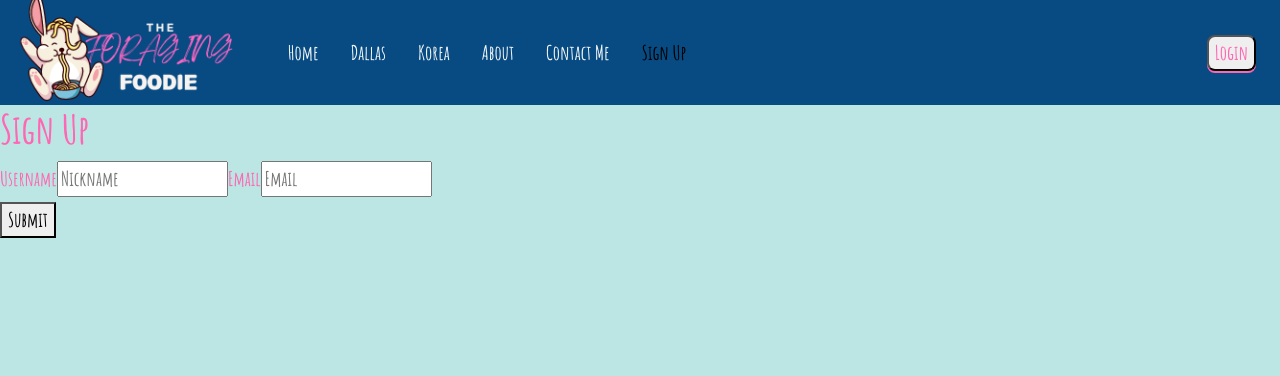
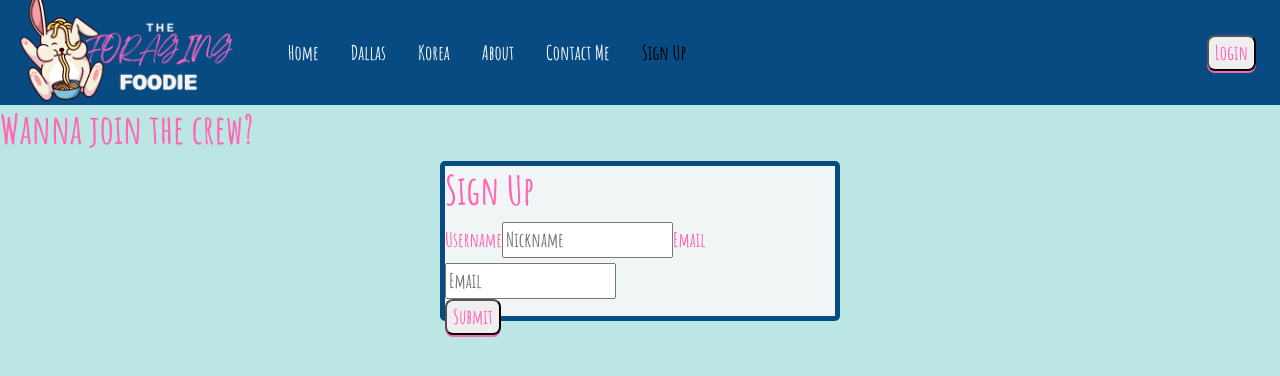
Before and after one commit to asaudu/ForagingFoodie, a React (Create React App) app in the folder client/: page /sign-up in a window 1280 px wide. Shown: the top 376 px of the page. Built offline with nearby package versions, Linux system fonts and the light colour scheme; no server answers.

Commit message:
more styling to sign up form

```diff
--- a/client/src/App.css
+++ b/client/src/App.css
@@ -22,8 +22,8 @@ body {
   border: 2px solid black;
 }
 h2 {
- tetxt-align: center;
- margin: auto;
+  tetxt-align: center;
+  margin: auto;
 }
 
 /* div.beginning {
@@ -63,11 +63,20 @@ div.middle {
 .contactForm {
   margin: auto;
   background-color: #084b83;
-  height: 30rem;
+  height: 31rem;
   width: 25rem;
   border: 5px solid #f0f6f6;
   border-radius: 5px;
   /* opacity: 0.75; */
+}
+
+.signupForm {
+  margin: auto;
+  background-color: #f0f6f6;
+  border: 5px solid #084b83;
+  border-radius: 5px;
+  width: 25rem;
+  height: 10rem;
 }
 
 /* .row {
--- a/client/src/Pages/Contact.js
+++ b/client/src/Pages/Contact.js
@@ -21,6 +21,7 @@ const ContactMe = () => {
 
       <div className="contactContainer">
         <form action="/action_page.php" className="contactForm">
+          <h1>Contact Me</h1>
           <div classNam="row">
             <div classNam="col-25">
               <label for="uname">Username</label>
@@ -67,7 +68,15 @@ const ContactMe = () => {
           </div>
 
           <br />
-          <input style={{ borderRadius: "8px", boxShadow: "0 2px #ff66b3", color: "#ff66b3" }} type="submit" value="Submit" />
+          <input
+            style={{
+              borderRadius: "8px",
+              boxShadow: "0 2px #ff66b3",
+              color: "#ff66b3",
+            }}
+            type="submit"
+            value="Submit"
+          />
           {/* <div class="row">
 
           </div> */}
--- a/client/src/Pages/SignUp.js
+++ b/client/src/Pages/SignUp.js
@@ -1,11 +1,7 @@
 import { useState } from "react";
 const SignUp = (props) => {
-
   // Initial student in case that you want to update a new student
-    const {initialPost = {id: null,
-		nickname: "",
-		email: ""}} = props;
-
+  const { initialPost = { id: null, nickname: "", email: "" } } = props;
 
   // We're using that initial student as our initial state
   const [user, setUser] = useState(initialPost);
@@ -14,59 +10,59 @@ const [user, setUser] = useState(initialPost);
   const handleNicknameChange = (event) => {
     const nickname = event.target.value;
     setUser((user) => ({ ...user, nickname }));
-
-}
+  };
 
   const handleEmailChange = (event) => {
     const email = event.target.value;
     setUser((user) => ({ ...user, email }));
-
-}
+  };
 
   //A function to handle the post request
   const postUser = (newUser) => {
-return fetch('/api/users', {
-method: 'POST',
-headers: {'Content-Type': 'application/json'},
-body: JSON.stringify(newUser)
-}).then((response) => {
-return response.json()
-}).then((data) => {
+    return fetch("/api/users", {
+      method: "POST",
+      headers: { "Content-Type": "application/json" },
+      body: JSON.stringify(newUser),
+    })
+      .then((response) => {
+        return response.json();
+      })
+      .then((data) => {
         console.log("From the post ", data);
         props.saveUser(data);
-
       });
-}
+  };
 
   //a function to handle the Update request
-const updateUser = (existingUser) =>{
+  const updateUser = (existingUser) => {
     return fetch(`/api/users/${existingUser.id}`, {
-method: 'PUT',
-headers: {'Content-Type': 'application/json'},
-body: JSON.stringify(existingUser)
-}).then((response) => {
-return response.json()
-}).then((data) => {
+      method: "PUT",
+      headers: { "Content-Type": "application/json" },
+      body: JSON.stringify(existingUser),
+    })
+      .then((response) => {
+        return response.json();
+      })
+      .then((data) => {
         console.log("From put request ", data);
         props.saveUser(data);
-
       });
-
-}
+  };
 
   // Than handle submit function now needs the logic for the update scenario
   const handleSubmit = (e) => {
     e.preventDefault();
-	if(user.id){
+    if (user.id) {
       updateUser(user);
     } else {
       postUser(user);
     }
-
   };
 
   return (
     <div>
+      <h1>Wanna join the crew?</h1>
+      <div className="signupForm">
         <h1>Sign Up</h1>
 
         <form onSubmit={handleSubmit}>
@@ -79,7 +75,6 @@ return (
               required
               value={user.nickname}
               onChange={handleNicknameChange}
-
             />
             <label>Email</label>
             <input
@@ -92,8 +87,18 @@ return (
             />
           </fieldset>
 
-            <button type="submit">{!user.id ? "Submit" : "Save"}</button>
+          <button
+            style={{
+              borderRadius: "8px",
+              boxShadow: "0 2px #ff66b3",
+              color: "#ff66b3",
+            }}
+            type="submit"
+          >
+            {!user.id ? "Submit" : "Save"}
+          </button>
         </form>
+      </div>
     </div>
   );
 };
```
Lines whose indentation alone changed are shown as unchanged.
